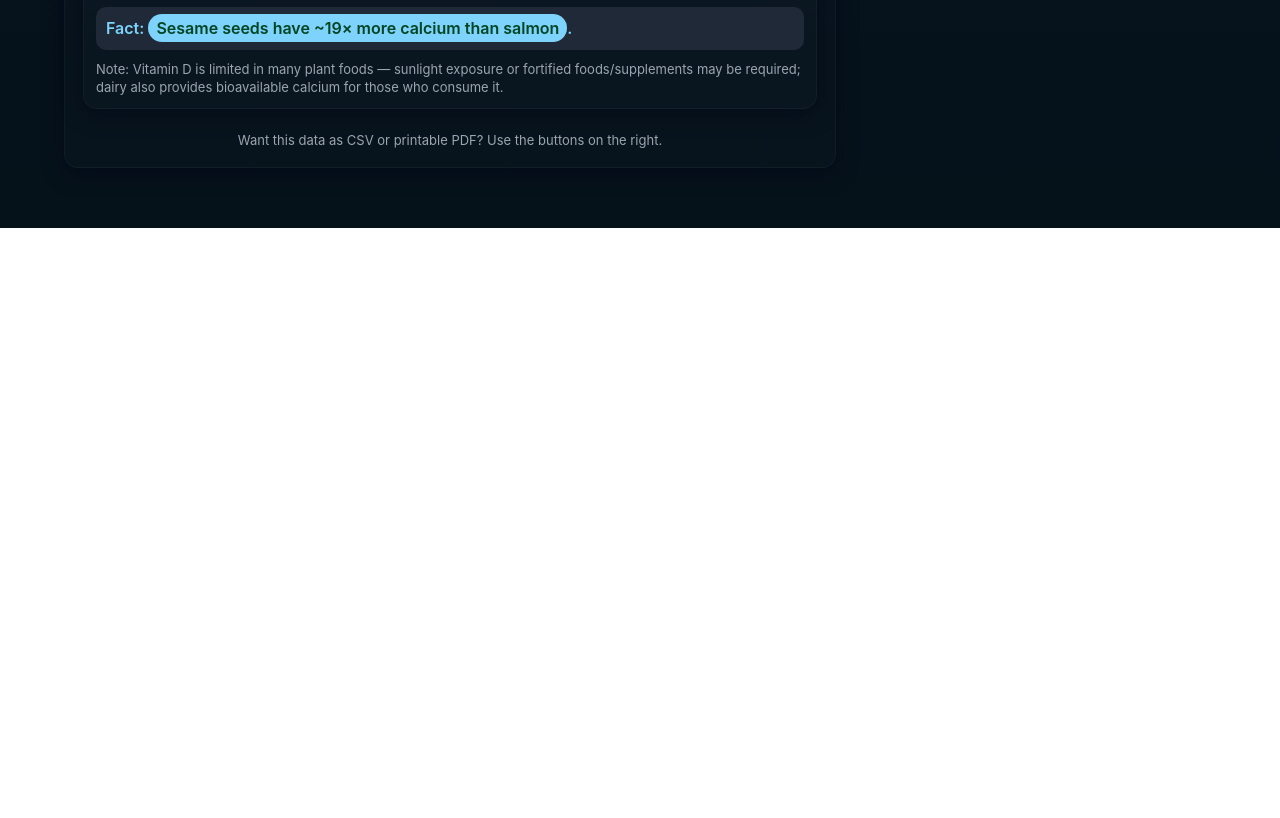
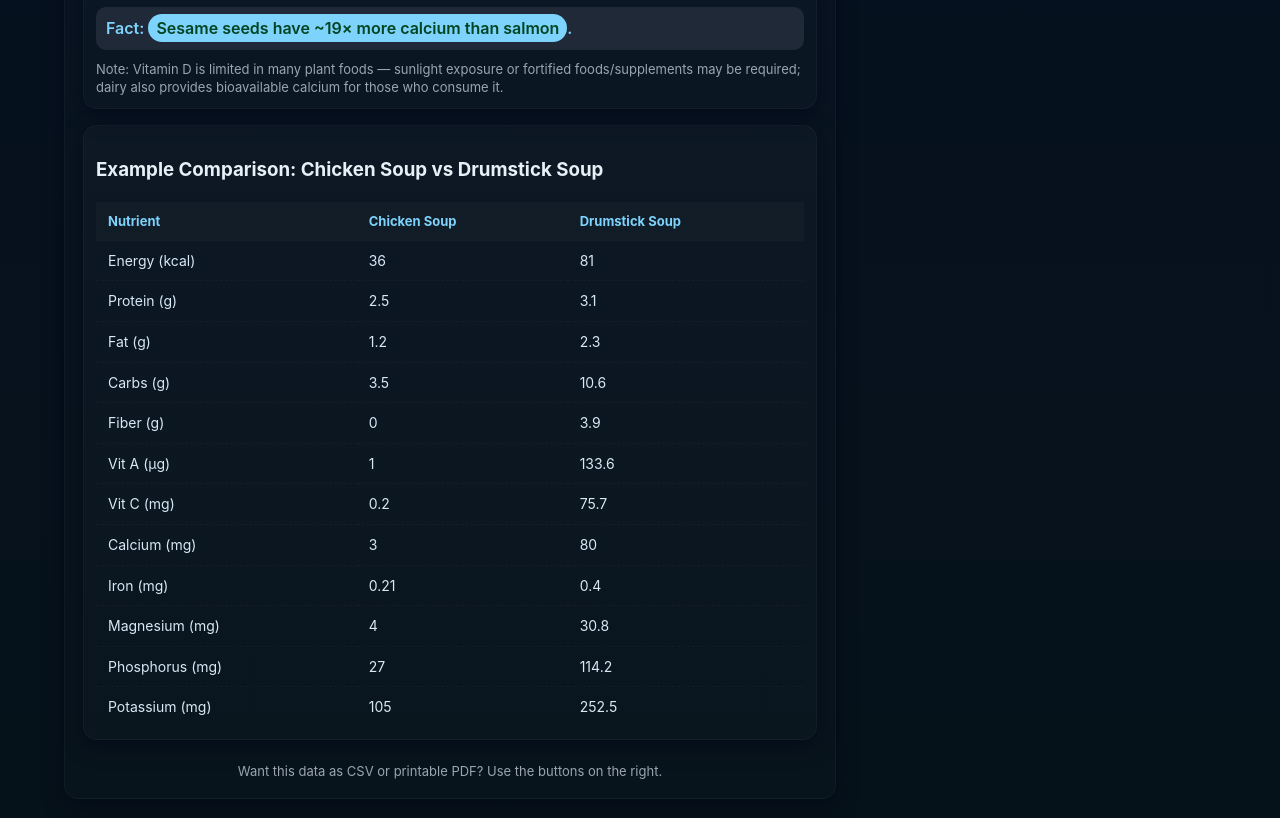
Before and after one commit to krisskad0/Bhojan-Sanskriti-Swasthya, a plain HTML site: page index.html in a window 1280 px wide. Shown: the part 1786-2604 px from the top of the page. Before the commit the page ends 2014 px from the top, so only its background shows below. Drawn offline with Linux system fonts and the light colour scheme.

Commit message:
Update index.html
added comparison

```diff
--- a/index.html
+++ b/index.html
@@ -147,6 +147,31 @@
             <div id="calcium-fact" class="fact">Fact: <span class="highlight">Sesame seeds have ~19× more calcium than salmon</span>.</div>
             <div class="muted" style="margin-top:8px">Note: Vitamin D is limited in many plant foods — sunlight exposure or fortified foods/supplements may be required; dairy also provides bioavailable calcium for those who consume it.</div>
           </div>
+
+          <!-- Example Comparison -->
+          <div class="card" style="padding:12px">
+            <h3>Example Comparison: Chicken Soup vs Drumstick Soup</h3>
+            <table>
+              <thead>
+                <tr><th>Nutrient</th><th>Chicken Soup</th><th>Drumstick Soup</th></tr>
+              </thead>
+              <tbody>
+                <tr><td>Energy (kcal)</td><td>36</td><td>81</td></tr>
+                <tr><td>Protein (g)</td><td>2.5</td><td>3.1</td></tr>
+                <tr><td>Fat (g)</td><td>1.2</td><td>2.3</td></tr>
+                <tr><td>Carbs (g)</td><td>3.5</td><td>10.6</td></tr>
+                <tr><td>Fiber (g)</td><td>0</td><td>3.9</td></tr>
+                <tr><td>Vit A (µg)</td><td>1</td><td>133.6</td></tr>
+                <tr><td>Vit C (mg)</td><td>0.2</td><td>75.7</td></tr>
+                <tr><td>Calcium (mg)</td><td>3</td><td>80</td></tr>
+                <tr><td>Iron (mg)</td><td>0.21</td><td>0.4</td></tr>
+                <tr><td>Magnesium (mg)</td><td>4</td><td>30.8</td></tr>
+                <tr><td>Phosphorus (mg)</td><td>27</td><td>114.2</td></tr>
+                <tr><td>Potassium (mg)</td><td>105</td><td>252.5</td></tr>
+              </tbody>
+            </table>
+          </div>
+
         </div>
 
         <footer>
```
